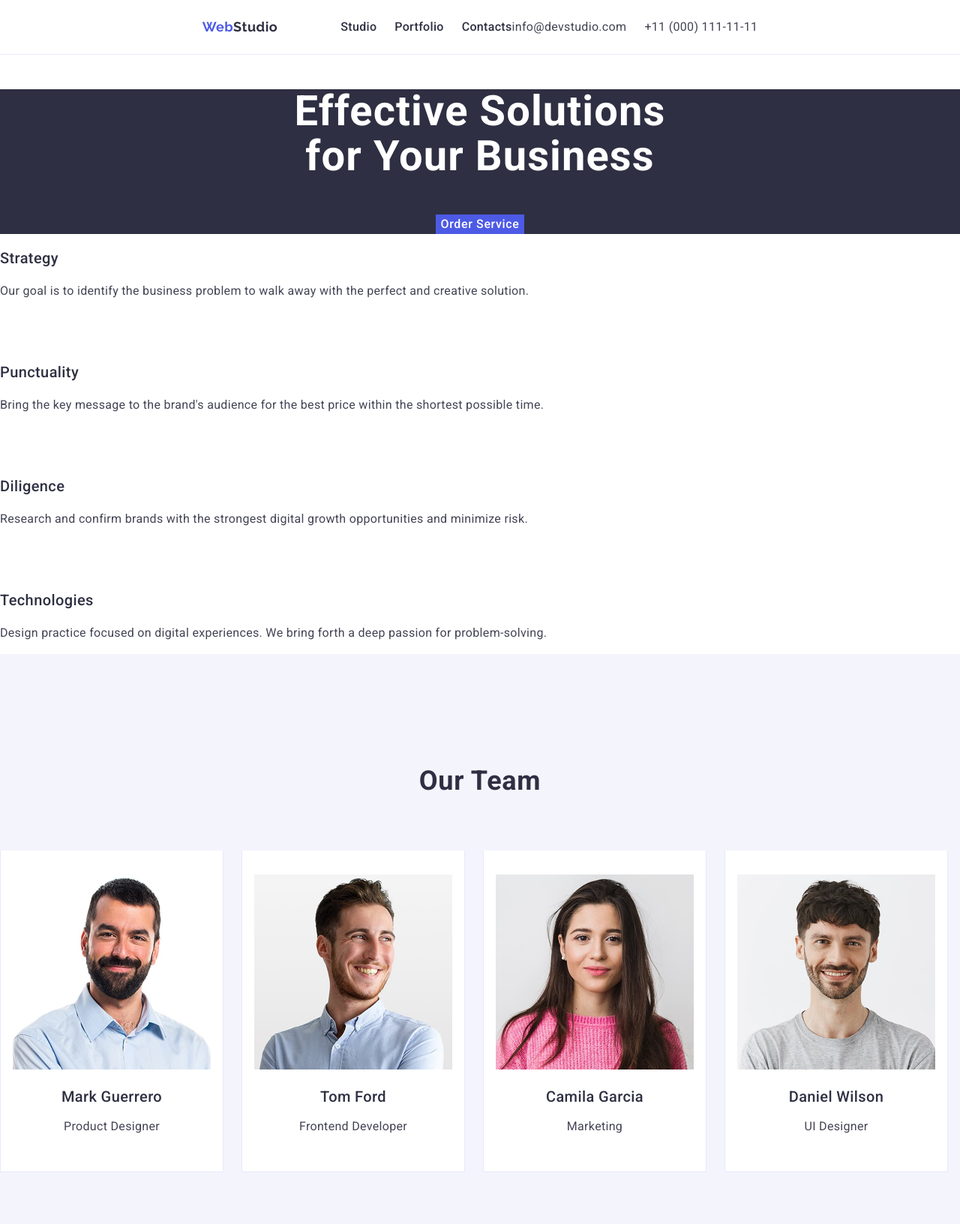
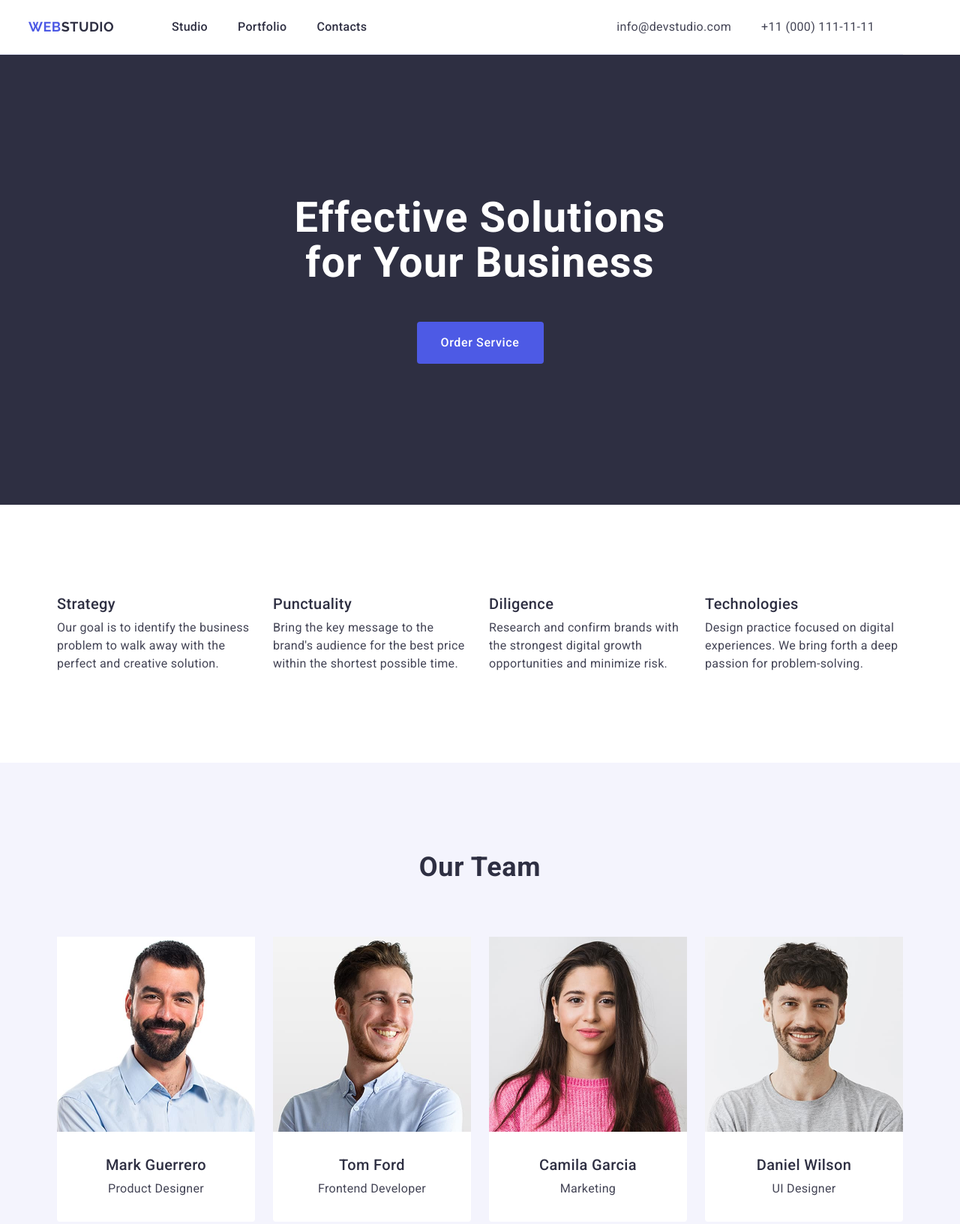
Before and after one commit to Dmytro777-lab/goit-markup-hw-03, a plain HTML site: page index.html in a window 1280 px wide. Shown: the top 1632 px of the page at 75% size. Drawn offline with nearby package versions, Linux system fonts and the light colour scheme.

Commit message:
Add files via upload

```diff
--- a/css/styles.css
+++ b/css/styles.css
@@ -1,108 +1,152 @@
-* {
-  box-sizing: border-box;
-}
-
-a {
-  text-decoration: none;
-}
-
-:root {
-  /* Colors */
-  --slate: #434455;
-  --navy-blue: #2e2f42;
-  --cornflower: #e7e9fc;
-  --iris: #4d5ae5;
-  --ocean: #404bbf;
-  --white: #fff;
-  --cloud: #f4f4fd;
-}
+/* Common */
 
 body {
   font-family: 'Roboto', sans-serif;
   font-style: normal;
-  color: var(--slate);
-  background-color: var(--white);
+  color: #434455;
+  background-color: #ffffff;
+}
+
+.link {
+  text-decoration: none;
 }
 
 .list {
-  display: flex;
-  flex-wrap: wrap;
-  column-gap: 24px;
-  row-gap: 48px;
-  list-style: none;
+  list-style-type: none;
+}
+
+h1,
+h2,
+h3,
+h4,
+h5,
+h6,
+p {
+  margin-top: 0;
+  margin-bottom: 0;
+}
+
+ul,
+ol {
+  margin-top: 0;
+  margin-bottom: 0;
+  padding-left: 0;
+}
+
+.section {
+  padding: 120px 0;
+}
+
+img {
+  display: block;
+  max-width: 100%;
+  height: auto;
+}
+
+.container {
+  max-width: 100%;
+  padding-left: 15px;
+  padding-right: 15px;
+  margin-left: auto;
+  margin-right: auto;
+  width: 1158px;
+}
+
+.visually-hidden {
+  position: absolute;
+  width: 1px;
+  height: 1px;
+  margin: -1px;
+  border: 0;
   padding: 0;
-  margin: 0;
+  white-space: nowrap;
+  clip-path: inset(100%);
+  clip: rect(0 0 0 0);
+  overflow: hidden;
 }
 
 /* #region Header */
-.page-header {
-  display: flex;
-  padding-top: 24px;
-  padding-bottom: 24px;
+
+.header {
+  background-color: #ffffff;
   border-bottom: 1px solid #e7e9fc;
-}
-.container {
-  max-width: 1158px;
-  margin: 0 auto;
-  padding: 0 15px;
-  display: flex;
+  justify-content: space-between;
+  align-items: center;
+  margin-right: 76px;
 }
 
-.page-nav {
+.header .container {
+  display: flex;
+  justify-content: space-between;
   align-items: center;
+}
+
+.navigation {
   display: flex;
-  gap: 8px;
+  align-items: center;
+  flex-direction: row;
 }
 
 .logo {
-  margin-right: 76px;
   font-family: 'Raleway', sans-serif;
+  font-weight: 700;
   font-size: 18px;
-  font-weight: 700;
   line-height: 1.17;
   letter-spacing: 0.03em;
-  color: var(--iris);
+  text-transform: uppercase;
+  color: #4d5ae5;
+  width: 115px;
+  text-decoration: none;
+
+  margin-right: 76px;
 }
 
 .logo-studio {
-  color: var(--navy-blue);
+  color: #2e2f42;
+}
+
+.navigation-box {
+  gap: 40px;
 }
 
 .text-link {
+  display: block;
+  padding: 24px 0;
   font-weight: 500;
   font-size: 16px;
   line-height: 1.5;
   letter-spacing: 0.02em;
-  color: var(--navy-blue);
+  color: #2e2f42;
 }
 
 .text-link:hover,
 .text-link:focus {
-  color: var(--ocean);
+  color: #404bbf;
 }
 
 .contacts {
   font-style: normal;
+  display: flex;
 }
 
 .contact-box {
   font-size: 16px;
   line-height: 1.5;
   letter-spacing: 0.02em;
-  color: var(--slate);
+  color: #434455;
+  gap: 40px;
 }
 
 .contact-box:hover,
 .contact-box:focus {
-  color: var(--ocean);
+  color: #404bbf;
 }
-
 /* #endregion */
 
 /* #region Hero */
 .title-box {
-  background: var(--navy-blue);
-  text-align: center;
+  background: #2e2f42;
+  padding: 188px 0;
 }
 
 .main-title {
@@ -110,164 +154,189 @@ body {
   font-size: 56px;
   line-height: 1.07;
   letter-spacing: 0.02em;
-  color: var(--white);
+  text-align: center;
+  color: #ffffff;
+  margin: 0 auto;
+  max-width: 496px;
+  margin-bottom: 48px;
 }
 
 .main-button {
-  background-color: var(--iris);
+  display: block;
+  min-width: 169px;
+  height: 56px;
+  margin-right: auto;
+  margin-left: auto;
+  background-color: #4d5ae5;
+  color: #ffffff;
   font-family: inherit;
   font-weight: 500;
   font-size: 16px;
   line-height: 1.5;
   letter-spacing: 0.04em;
-  color: var(--white);
   border: none;
+  border-radius: 4px;
+  cursor: pointer;
 }
 
 .main-button:hover,
 .main-button:focus {
-  background-color: var(--ocean);
+  background-color: #404bbf;
   cursor: pointer;
 }
 
 /* #endregion */
 
-/* #region Goals */
-.goals-title {
+/* #region Advantages */
+
+.advantages-list {
+  display: flex;
+  align-items: center;
+  gap: 24px;
+}
+
+.advantages-item {
+  width: calc((100% - 3 * 24px) / 4);
+}
+
+.advantages-title {
+  font-weight: 500;
   font-size: 20px;
-  font-weight: 500;
   line-height: 1.2;
   letter-spacing: 0.02em;
   color: #2e2f42;
+  margin-bottom: 8px;
 }
 
-.goals-text {
+.advantages-text,
+.portfolio-card-text {
   font-size: 16px;
   line-height: 1.5;
   letter-spacing: 0.02em;
-  color: var(--slate);
+  color: #434455;
+  max-width: 264px;
+}
+/* #endregion */
+
+/* #region Our Team */
+
+.team-section {
+  background-color: #f4f4fd;
 }
 
-/* #endregion */
-/* #region Our Team */
-.main-section-team {
-  padding-top: 120px;
-  padding-bottom: 120px;
-  background-color: var(--cloud);
-}
-
-.team-title {
-  margin-bottom: 72px;
+.team-title,
+.portfolio-title {
   font-size: 36px;
   line-height: 1.11;
   text-align: center;
   letter-spacing: 0.02em;
   text-transform: capitalize;
   color: #2e2f42;
+  margin-bottom: 72px;
 }
 
-.list {
+.team-list {
   display: flex;
-  flex-wrap: wrap;
-  column-gap: 24px;
-  row-gap: 48px;
-  list-style: none;
-  padding: 0;
-  margin: 0;
+  gap: 24px;
 }
 
-.team-member-card {
-  padding: 32px 16px;
-  border: 1px solid var(--cornflower);
-  border-top: none;
-  background-color: var(--white);
+.team-item {
+  width: calc((100% - 3 * 24px) / 4);
+  background-color: #ffffff;
   text-align: center;
+  border-radius: 0px 0px 4px 4px;
+}
+
+.team-container {
+  padding: 32px 0 32px;
 }
 
 .card-name {
-  margin-bottom: 8px;
   font-size: 20px;
   font-weight: 500;
   line-height: 1.2;
   letter-spacing: 0.02em;
+  text-align: center;
   color: #2e2f42;
+  margin-bottom: 8px;
 }
 
 .card-text {
   font-size: 16px;
   line-height: 1.5;
   letter-spacing: 0.02em;
+  text-align: center;
   color: #434455;
 }
 /* #endregion */
 
 /* #region Our Portfolio */
-.portfolio-card {
-  display: block;
-  text-align: center;
-  background-color: var(--white);
-  padding: 24px;
-  border: 1px solid var(--cornflower);
+.portfolio-section {
+  padding: 120px 0 120px 0;
+  justify-content: center;
 }
 
-.portfolio-card img {
-  display: block;
-  max-width: 100%;
-  height: auto;
+.portfolio-title {
+  color: #2e2f42;
+  font-size: 36px;
+  font-weight: bold;
+  text-align: center;
+  line-height: 1.11;
+  letter-spacing: 0.02em;
+  text-transform: capitalize;
+  margin-bottom: 72px;
+  align-items: center;
 }
 
-.portfolio-card h3 {
-  margin-bottom: 8px;
-  font-size: 20px;
-  font-weight: 500;
-  line-height: 1.2;
-  letter-spacing: 0.02em;
-  color: #2e2f42;
+.portfolio-blocks {
+  list-style-type: none;
+  display: flex;
+  flex-wrap: wrap;
+  column-gap: 24px;
+  row-gap: 48px;
+  justify-content: center;
 }
 
-.portfolio-card p {
-  font-size: 16px;
-  line-height: 1.5;
+.portfolio-card {
+  width: calc((100% - 48px) / 3);
+}
+
+.description-card {
+  padding: 32px 16px;
+  border: 1px solid #e7e9fc;
+  border-top: none;
+}
+
+.portfolio-card-title {
+  color: #2e2f42;
+  font-weight: 500;
+  font-size: 20px;
   letter-spacing: 0.02em;
-  color: var(--slate);
+  line-height: 1.2;
+  text-align: left;
+  margin-bottom: 8px;
 }
 /* #endregion */
 
 /* #region Footer */
 .footer-box {
   background: #2e2f42;
-  padding-top: 100px;
-  padding-bottom: 100px;
+  padding: 100px 0;
+}
+
+.logo-footer {
+  display: inline-block;
+  margin-bottom: 16px;
 }
 
 .logo-studio-footer {
-  display: inline-block;
-  margin-bottom: 16px;
-  font-family: 'Raleway', sans-serif;
-  font-weight: 700;
-  font-size: 18px;
-  line-height: 1.17;
-  letter-spacing: 0.02em;
-  color: var(--cloud);
-}
-
-.footer-link {
-  margin-bottom: 16px;
-  font-family: 'Raleway', sans-serif;
-  font-weight: 700;
-  font-size: 18px;
-  line-height: 1.17;
-  letter-spacing: 0.02em;
-  text-transform: uppercase;
-  color: var(--cloud);
+  color: #f4f4fd;
 }
 
 .paragraf-box {
-  font-size: 14px;
   line-height: 1.5;
-  color: var(--cloud);
   letter-spacing: 0.02em;
-  text-align: center;
-  max-width: 264px;
+  color: #f4f4fd;
+  width: 264px;
 }
 /* #endregion */
--- a/index.html
+++ b/index.html
@@ -4,38 +4,44 @@
     <meta charset="UTF-8" />
     <meta name="viewport" content="width=device-width, initial-scale=1.0" />
     <title>Effective Solutions for Your Business</title>
+
+    <!-- Modern normalize -->
     <link
       rel="stylesheet"
       href="https://cdnjs.cloudflare.com/ajax/libs/modern-normalize/3.0.1/modern-normalize.min.css"
     />
+
+    <!-- Fonts -->
     <link rel="preconnect" href="https://fonts.googleapis.com" />
     <link rel="preconnect" href="https://fonts.gstatic.com" crossorigin />
     <link
-      href="https://fonts.googleapis.com/css2?family=Raleway:wght@700&family=Roboto:wght@400;500;700&display=swap"
+      href="https://fonts.googleapis.com/css2?family=Raleway:ital,wght@0,100..900;1,100..900&family=Roboto:ital,wght@0,100..900;1,100..900&display=swap"
       rel="stylesheet"
     />
+
+    <!-- Styles.css -->
     <link rel="stylesheet" href="./css/styles.css" />
   </head>
 
   <body>
     <!-- #region Header -->
-    <header class="page-header">
+    <header class="header">
       <div class="container">
-        <nav class="page-nav">
-          <a class="logo" href="./index.html">Web<span class="logo-studio">Studio</span></a>
-          <ul class="list">
-            <li><a class="text-link" href="./index.html">Studio</a></li>
-            <li><a class="text-link" href="">Portfolio</a></li>
-            <li><a class="text-link" href="">Contacts</a></li>
+        <nav class="navigation">
+          <a class="link logo" href="./index.html">Web<span class="logo-studio">Studio</span></a>
+          <ul class="list navigation navigation-box">
+            <li><a class="link text-link" href="./index.html">Studio</a></li>
+            <li><a class="link text-link" href="">Portfolio</a></li>
+            <li><a class="link text-link" href="">Contacts</a></li>
           </ul>
         </nav>
 
         <address class="contacts">
-          <ul class="list">
+          <ul class="list navigation navigation-box">
             <li>
-              <a class="contact-box" href="mailto:info@devstudio.com">info@devstudio.com</a>
+              <a class="link contact-box" href="mailto:info@devstudio.com">info@devstudio.com</a>
             </li>
-            <li><a class="contact-box" href="tel:+110001111111">+11 (000) 111-11-11</a></li>
+            <li><a class="link contact-box" href="tel:+110001111111">+11 (000) 111-11-11</a></li>
           </ul>
         </address>
       </div>
@@ -44,107 +50,127 @@
 
     <main>
       <!-- #region Hero -->
-      <section class="title-box">
-        <h1 class="main-title">
-          Effective Solutions <br />
-          for Your Business
-        </h1>
+      <section class="title-box section">
+        <div class="container">
+          <h1 class="main-title">Effective Solutions for Your Business</h1>
           <button class="main-button" type="button"><span>Order Service</span></button>
+        </div>
       </section>
       <!-- #endregion -->
 
-      <!-- #region Goals -->
-      <section>
-        <h2 hidden>Goals</h2>
-        <ul class="list">
-          <li>
-            <h3 class="goals-title">Strategy</h3>
-            <p class="goals-text">
+      <!-- #region Advantages -->
+      <section class="section">
+        <div class="container">
+          <h2 class="visually-hidden">Advantages</h2>
+          <ul class="list advantages-list">
+            <li class="advantages-item">
+              <h3 class="advantages-title">Strategy</h3>
+              <p class="advantages-text">
                 Our goal is to identify the business problem to walk away with the perfect and
                 creative solution.
               </p>
             </li>
-          <li>
-            <h3 class="goals-title">Punctuality</h3>
-            <p class="goals-text">
+
+            <li class="advantages-item">
+              <h3 class="advantages-title">Punctuality</h3>
+              <p class="advantages-text">
                 Bring the key message to the brand's audience for the best price within the shortest
                 possible time.
               </p>
             </li>
-          <li>
-            <h3 class="goals-title">Diligence</h3>
-            <p class="goals-text">
+
+            <li class="advantages-item">
+              <h3 class="advantages-title">Diligence</h3>
+              <p class="advantages-text">
                 Research and confirm brands with the strongest digital growth opportunities and
                 minimize risk.
               </p>
             </li>
-          <li>
-            <h3 class="goals-title">Technologies</h3>
-            <p class="goals-text">
+
+            <li class="advantages-item">
+              <h3 class="advantages-title">Technologies</h3>
+              <p class="advantages-text">
                 Design practice focused on digital experiences. We bring forth a deep passion for
                 problem-solving.
               </p>
             </li>
           </ul>
+        </div>
       </section>
       <!-- #endregion -->
 
       <!-- #region Our Team -->
-      <section class="main-section-team">
+      <section class="team-section section">
+        <div class="container">
           <h2 class="team-title">Our Team</h2>
-        <ul class="list">
-          <li class="team-member-card">
+          <ul class="list team-list">
+            <li class="team-item">
               <img
                 src="./images/team_members/img(1).jpg"
                 alt="team member"
                 width="264"
                 height="260"
               />
+              <div class="team-container">
                 <h3 class="card-name">Mark Guerrero</h3>
                 <p class="card-text">Product Designer</p>
+              </div>
             </li>
-          <li class="team-member-card">
+
+            <li class="team-item">
               <img
                 src="./images/team_members/img(2).jpg"
                 alt="team member"
                 width="264"
                 height="260"
               />
+              <div class="team-container">
                 <h3 class="card-name">Tom Ford</h3>
                 <p class="card-text">Frontend Developer</p>
+              </div>
             </li>
-          <li class="team-member-card">
+
+            <li class="team-item">
               <img
                 src="./images/team_members/img(3).jpg"
                 alt="team member"
                 width="264"
                 height="260"
               />
+              <div class="team-container">
                 <h3 class="card-name">Camila Garcia</h3>
                 <p class="card-text">Marketing</p>
+              </div>
             </li>
-          <li class="team-member-card">
+
+            <li class="team-item">
               <img
                 src="./images/team_members/img(4).jpg"
                 alt="team member"
                 width="264"
                 height="260"
               />
+              <div class="team-container">
                 <h3 class="card-name">Daniel Wilson</h3>
                 <p class="card-text">UI Designer</p>
+              </div>
             </li>
           </ul>
+        </div>
       </section>
       <!-- #endregion -->
 
       <!-- #region Our Portfolio -->
-      <section>
-        <h2 class="team-title">Our Portfolio</h2>
-        <ul class="list">
+      <section class="portfolio-section section">
+        <div class="container">
+          <h2 class="portfolio-title">Our Portfolio</h2>
+          <ul class="list portfolio-blocks">
             <li class="portfolio-card">
               <img src="./images/portfolio/img-1.jpg" alt="Banking App" width="360" height="300" />
-            <h3 class="goals-title">Banking App</h3>
-            <p class="goals-text">App</p>
+              <div class="description-card">
+                <h3 class="portfolio-card-title">Banking App</h3>
+                <p class="portfolio-card-text">App</p>
+              </div>
             </li>
             <li class="portfolio-card">
               <img
@@ -153,18 +179,29 @@
                 width="360"
                 height="300"
               />
-            <h3 class="goals-title">Cashless Payment</h3>
-            <p class="goals-text">Marketing</p>
+              <div class="description-card">
+                <h3 class="portfolio-card-title">Cashless Payment</h3>
+                <p class="portfolio-card-text">Marketing</p>
+              </div>
             </li>
             <li class="portfolio-card">
-            <img src="./images/portfolio/img-3.jpg" alt="Meditation App" width="360" height="300" />
-            <h3 class="goals-title">Meditation App</h3>
-            <p class="goals-text">App</p>
+              <img
+                src="./images/portfolio/img-3.jpg"
+                alt="Meditation App"
+                width="360"
+                height="300"
+              />
+              <div class="description-card">
+                <h3 class="portfolio-card-title">Meditation App</h3>
+                <p class="portfolio-card-text">App</p>
+              </div>
             </li>
             <li class="portfolio-card">
               <img src="./images/portfolio/img-4.jpg" alt="Taxi Service" width="360" height="300" />
-            <h3 class="goals-title">Taxi Service</h3>
-            <p class="goals-text">Marketing</p>
+              <div class="description-card">
+                <h3 class="portfolio-card-title">Taxi Service</h3>
+                <p class="portfolio-card-text">Marketing</p>
+              </div>
             </li>
             <li class="portfolio-card">
               <img
@@ -173,24 +210,33 @@
                 width="360"
                 height="300"
               />
-            <h3 class="goals-title">Screen Illustrations</h3>
-            <p class="goals-text">Design</p>
+              <div class="description-card">
+                <h3 class="portfolio-card-title">Screen Illustrations</h3>
+                <p class="portfolio-card-text">Design</p>
+              </div>
             </li>
             <li class="portfolio-card">
-            <img src="./images/portfolio/img-6.jpg" alt="Online Courses" width="360" height="300" />
-            <h3 class="goals-title">Online Courses</h3>
-            <p class="goals-text">Marketing</p>
+              <img
+                src="./images/portfolio/img-6.jpg"
+                alt="Online Courses"
+                width="360"
+                height="300"
+              />
+              <div class="description-card">
+                <h3 class="portfolio-card-title">Online Courses</h3>
+                <p class="portfolio-card-text">Marketing</p>
+              </div>
             </li>
           </ul>
+        </div>
       </section>
       <!-- #endregion -->
     </main>
 
     <!-- #region Footer -->
-
     <footer class="footer-box">
       <div class="container">
-        <a class="footer-link" href="./index.html"
+        <a class="link logo logo-footer" href="./index.html"
           >Web<span class="logo-studio-footer">Studio</span></a
         >
         <p class="paragraf-box">
```
Lines whose indentation alone changed are shown as unchanged.
